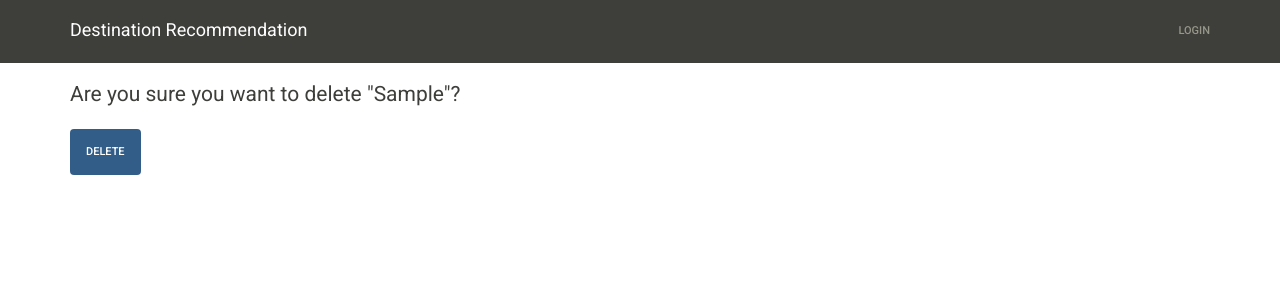
After one commit to kldesimone/final_project, a Django app: page /destination/1/recommendation/delete/1/ in a window 1280 px wide. The commit adds this page. Shown: the top 300 px of the page. Run offline with Django 3.2, Linux system fonts and the light colour scheme; tables that the repository leaves empty hold one stand-in row (values such as "Sample post"); some libraries are stand-ins or nearby versions.

Commit message:
Add recommendation delete view

```diff
--- a/core/urls.py
+++ b/core/urls.py
@@ -12,4 +12,5 @@ urlpatterns = patterns('',
     url(r'^destination/delete/(?P<pk>\d+)/$', DestinationDeleteView.as_view(), name='destination_delete'),
     url(r'^destination/(?P<pk>\d+)/recommendation/create/$', RecommendationCreateView.as_view(), name='recommendation_create'),
     url(r'^destination/(?P<destination_pk>\d+)/recommendation/update/(?P<recommendation_pk>\d+)/$', RecommendationUpdateView.as_view(), name='recommendation_update'),
+    url(r'^destination/(?P<destination_pk>\d+)/recommendation/delete/(?P<recommendation_pk>\d+)/$', RecommendationDeleteView.as_view(), name='recommendation_delete'),
 )
--- a/core/views.py
+++ b/core/views.py
@@ -63,3 +63,11 @@ class RecommendationUpdateView(UpdateView):
 
     def get_success_url(self):
         return self.object.destination.get_absolute_url()
+
+class RecommendationDeleteView(DeleteView):
+    model = Recommendation
+    pk_url_kwarg = 'recommendation_pk'
+    template_name = 'recommendation/recommendation_confirm_delete.html'
+
+    def get_success_url(self):
+        return self.object.destination.get_absolute_url()
--- a/templates/destination/destination_detail.html
+++ b/templates/destination/destination_detail.html
@@ -15,6 +15,7 @@
 <p>{{ recommendation.recommendation }}</p>
 {%if recommendation.user == user %}
 <p><a href="{% url 'recommendation_update' destination_pk=destination.id recommendation_pk=recommendation.id %}">Edit  recommendation</a></p>
+<p><a href="{% url 'recommendation_delete' destination_pk=destination.id recommendation_pk=recommendation.id %}">Delete recommendation</a></p>
 {% endif %}
 <p>Recommended by {{ recommendation.user.username }} on {{ recommendation.created_at }}</p>
 </div>
--- /dev/null
+++ b/templates/recommendation/recommendation_confirm_delete.html
@@ -0,0 +1,8 @@
+{% extends 'base.html' %}
+{% block content %}
+<p class="lead">Are you sure you want to delete "{{ recommendation.recommendation }}"?</p>
+<form method="post" action="">
+    {% csrf_token %}
+    <button type="submit" class="btn btn-primary">Delete</button>
+</form>
+{% endblock %}
```
